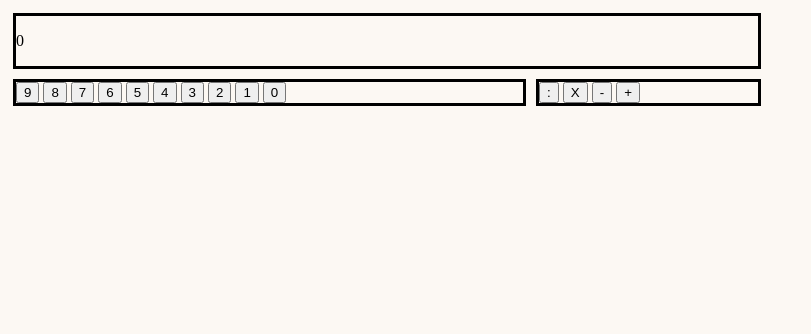
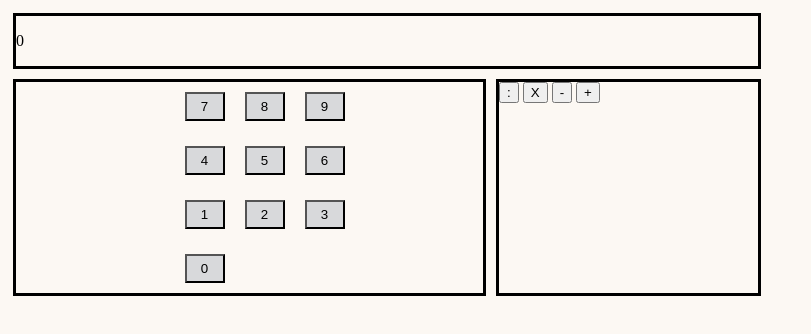
Before and after one commit to anak-ut/frontendmasters-introWebDeV3, a plain HTML site: page 4_projek.html in a window 1280 px wide. Shown: the whole page, without its empty margins (0-811 px from the left). Drawn offline with Linux system fonts and the light colour scheme.

Commit message:
adjusting ke-1

```diff
--- a/4_projek.css
+++ b/4_projek.css
@@ -33,10 +33,27 @@ body {
     margin: 5px 5px;
 }
 
+/* layout number */
 .number {
     grid-area: number;
     border: 3px solid black;
     margin: 5px 5px;
+    padding: 5px 5px;
+    display: grid;
+    row-gap: 15px;
+    column-gap: 40px;
+    grid-template-columns: 20px 20px 20px;
+    justify-content: center;
 }
 
+.number>button {
+    background-color: #D8D9DB;
+    width: 40px;
+    align-content: center;
+    align-items: center;
+    padding: 5px;
+    margin: 5px;
+
+}
+/* --------------------------------------  */
 /* pake grid  */
--- a/4_projek.html
+++ b/4_projek.html
@@ -19,15 +19,15 @@
 
     </aside>
     <div class="number">
+        <button>7</button>
+        <button>8</button>
         <button>9</button>
-        <button>8</button>
-        <button>7</button>
+        <button>4</button>
+        <button>5</button>
         <button>6</button>
-        <button>5</button>
-        <button>4</button>
+        <button>1</button>
+        <button>2</button>
         <button>3</button>
-        <button>2</button>
-        <button>1</button>
         <button>0</button>
 
 
```
